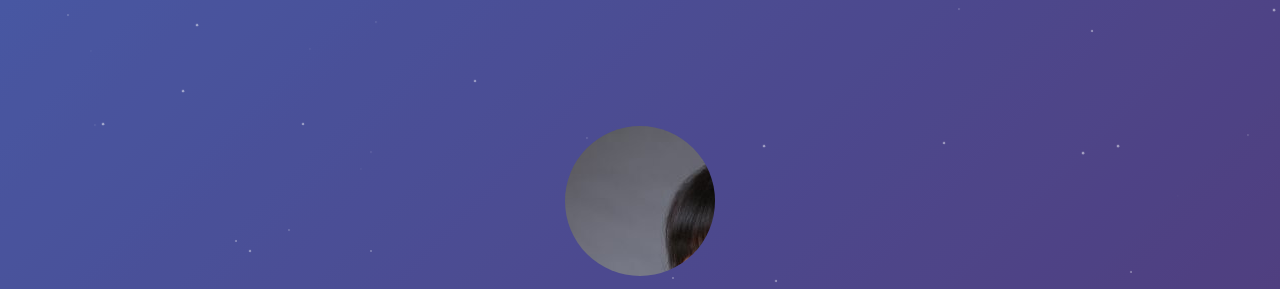
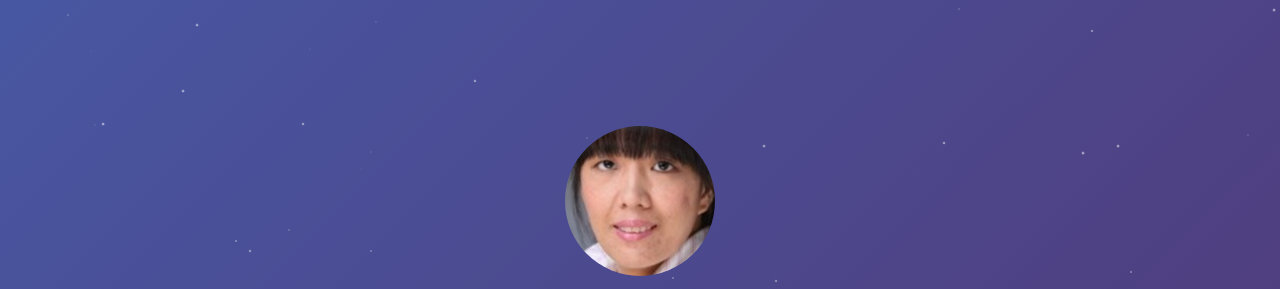
Before and after one commit to ThuyPham79/ThuyPham.github.io, a plain HTML site: page index.html in a window 1280 px wide. Shown: the part 81-370 px from the top of the page. Drawn offline with Linux system fonts and the light colour scheme.

Commit message:
update image position

```diff
--- a/index.html
+++ b/index.html
@@ -181,7 +181,7 @@
             width: 150px;
             height: 150px;
             border-radius: 50%;
-            background: url('images/tp.jpg');
+            background: url('images/tp.jpg') center center;
             margin: 0 auto 1rem;
             display: flex;
             align-items: center;
```
